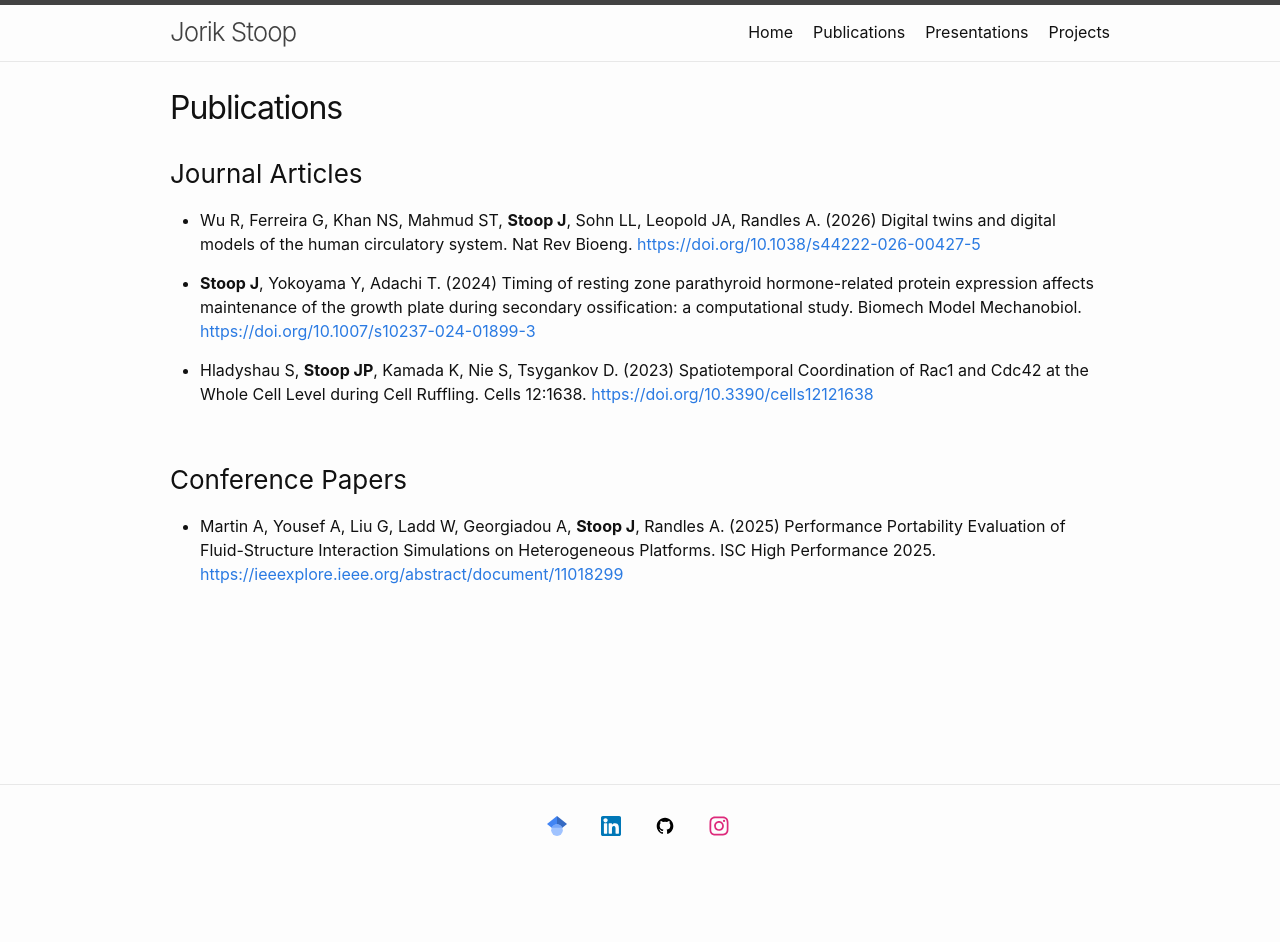
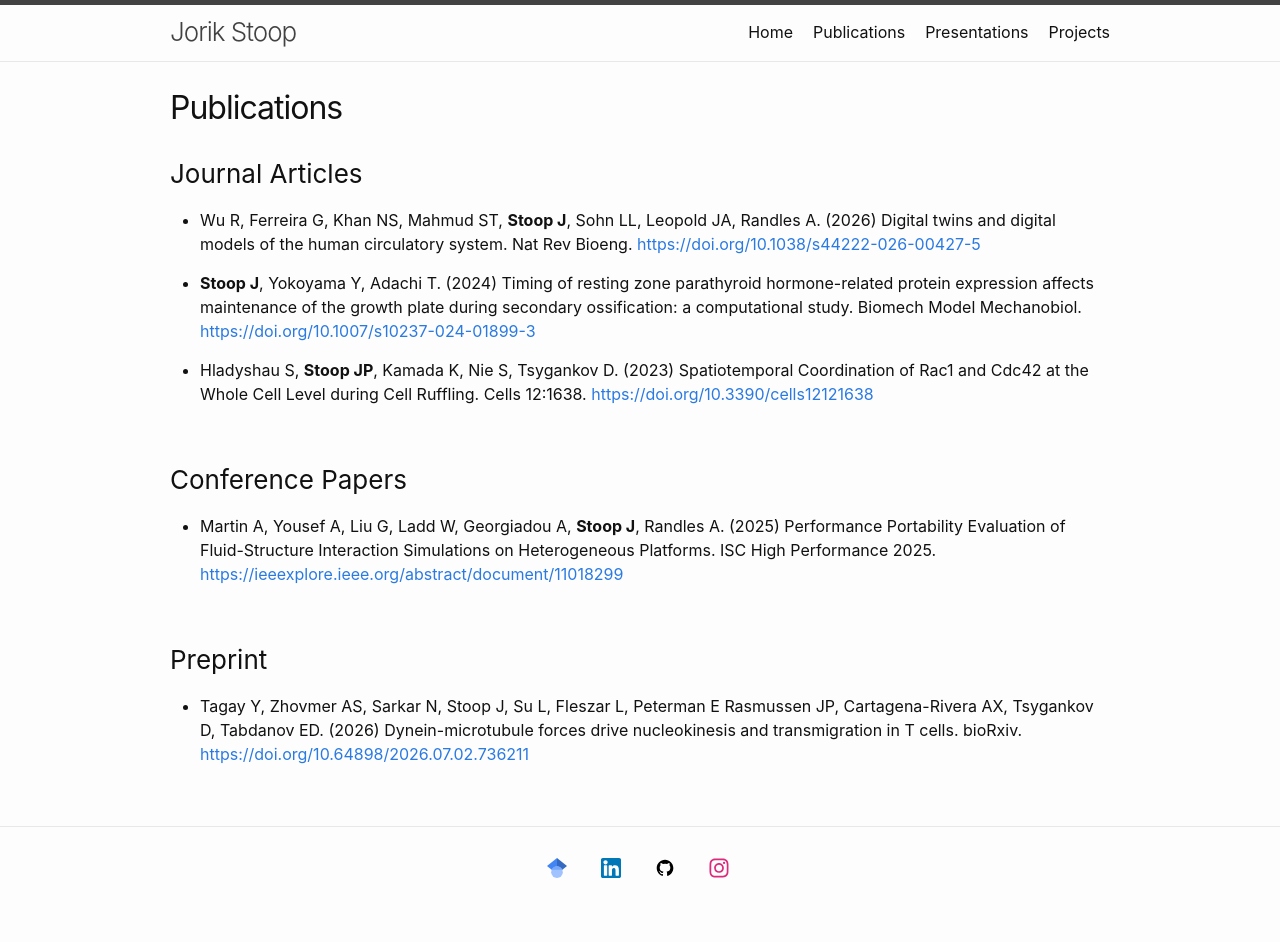
Before and after one commit to jorikstoop/jorikstoop.github.io, a Jekyll site: the page built from publications.md, in a window 1280 px wide. Built offline with Jekyll 4.4.1, drawn with Linux system fonts in a browser that asks for light colours; before the commit the page ends 900 px from its top, so only the background shows below that.

Commit message:
update publications, presentations Aug 2026

```diff
--- a/publications.md
+++ b/publications.md
@@ -17,3 +17,8 @@ permalink: /publications/
 ### Conference Papers
 
 * Martin A, Yousef A, Liu G, Ladd W, Georgiadou A, **Stoop J**, Randles A. (2025) Performance Portability Evaluation of Fluid-Structure Interaction Simulations on Heterogeneous Platforms. ISC High Performance 2025. [https://ieeexplore.ieee.org/abstract/document/11018299](https://ieeexplore.ieee.org/abstract/document/11018299){:target="blank"}
+
+<br>
+### Preprint
+
+* Tagay Y, Zhovmer AS, Sarkar N, Stoop J, Su L, Fleszar L, Peterman E Rasmussen JP, Cartagena-Rivera AX, Tsygankov D, Tabdanov ED. (2026) Dynein-microtubule forces drive nucleokinesis and transmigration in T cells. bioRxiv. [https://doi.org/10.64898/2026.07.02.736211](https://doi.org/10.64898/2026.07.02.736211){:target="blank"}
```
Also changed, not shown: _posts/2024-05-04-Graduted.md (+3 -1 lines), presentations.md (+6 -3 lines).
